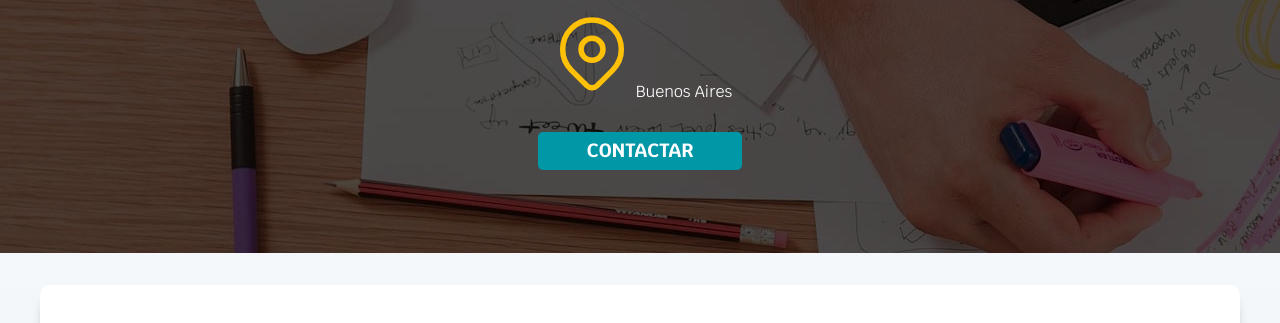
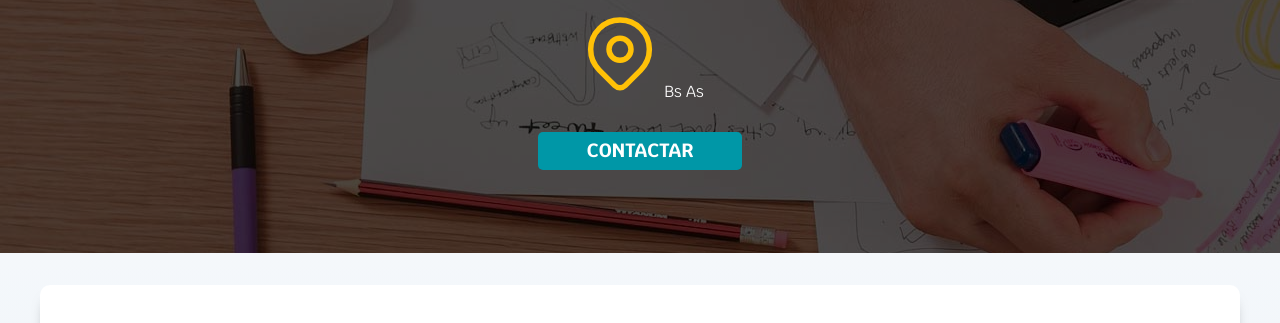
Before and after one commit to RobertSmartCode/My-first-project, a plain HTML site: page index.html in a window 1280 px wide. Shown: the part 311-634 px from the top of the page. Drawn offline with nearby package versions, Linux system fonts and the light colour scheme.

Commit message:
Cambio HTML

```diff
--- a/index.html
+++ b/index.html
@@ -32,7 +32,7 @@
                 <path stroke="none" d="M0 0h24v24H0z"/>
                 <circle cx="12" cy="11" r="3" />
                 <path d="M17.657 16.657L13.414 20.9a1.998 1.998 0 0 1 -2.827 0l-4.244-4.243a8 8 0 1 1 11.314 0z" />
-              </svg>Buenos Aires</p>
+              </svg>Bs As</p>
 
             <a class="boton" href="#contacto">Contactar</a>
         </div>
```
